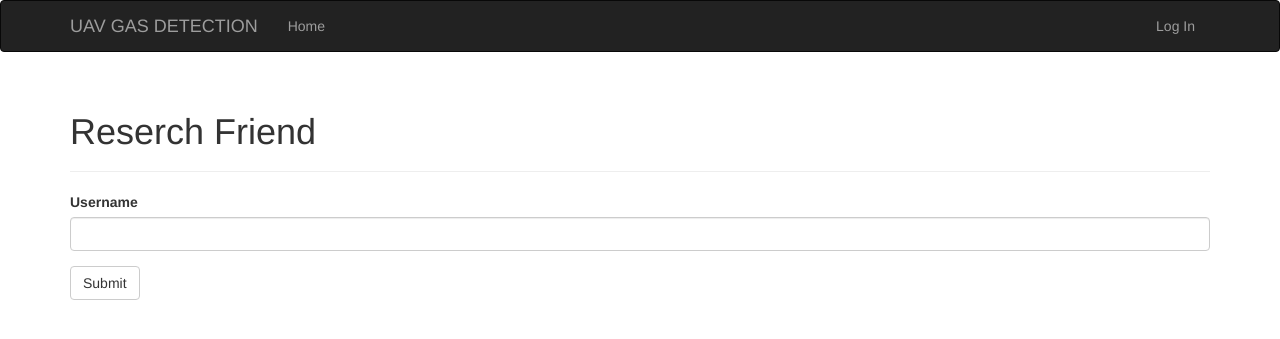
After one commit to driver0/learn_flaskweb, a Flask app: page /reserch in a window 1280 px wide. The commit adds this page. Shown: the top 339 px of the page. Run offline with Flask 2, Linux system fonts and the light colour scheme; some libraries are stand-ins or nearby versions.

Commit message:
add resercg friend

```diff
--- a/app/main/forms.py
+++ b/app/main/forms.py
@@ -8,6 +8,14 @@ from wtforms.validators import DataRequired, Length, Email, Regexp
 from wtforms import ValidationError
 from flask_pagedown.fields import PageDownField
 from ..models import Role, User
+
+class ReserchFrom(FlaskForm):
+    username = StringField('Username', validators=[
+        DataRequired(), Length(1, 64),
+        Regexp('^[A-Za-z][A-Za-z0-9_.]*$', 0,
+               'Usernames must have only letters, numbers, dots or '
+               'underscores')])
+    submit = SubmitField('Submit')
 
 class NameForm(FlaskForm):
     name = StringField('What is your name?',validators=[DataRequired()])
--- a/app/main/views.py
+++ b/app/main/views.py
@@ -4,7 +4,7 @@
 from flask import render_template,session,redirect,url_for,abort,flash,current_app,request,make_response
 from flask_login import login_required, current_user
 from . import main
-from .forms import NameForm,EditProfileForm,EditProfileAdminForm,PostForm,CommentForm
+from .forms import NameForm,EditProfileForm,EditProfileAdminForm,PostForm,CommentForm,ReserchFrom
 from .. import db
 from ..models import Role,User,Post,Permission,Comment
 from ..email import send_email
@@ -33,6 +33,13 @@ def index():
     return render_template('index.html',
             form=form,posts=posts,show_followed=show_followed,pagination=pagination)
 
+@main.route('/reserch',methods=['GET', 'POST'])
+def reserch():
+    form = ReserchFrom()
+    if form.validate_on_submit():
+        username = form.username.data
+        return redirect(url_for('.user', username=username))
+    return render_template('reserch.html', form=form)
 
 @main.route('/user/<username>')
 def user(username):
--- a/app/templates/base.html
+++ b/app/templates/base.html
@@ -26,6 +26,7 @@
                 <li><a href="{{ url_for('main.index') }}">Home</a></li>
                 {% if current_user.is_authenticated %}
                 <li><a href="{{ url_for('main.user', username=current_user.username) }}">Profile</a></li>
+                <li><a href="{{ url_for('main.reserch') }}">Reserch</a></li>
                 {% endif %}
             </ul>
             <ul class="nav navbar-nav navbar-right">
--- /dev/null
+++ b/app/templates/reserch.html
@@ -0,0 +1,13 @@
+{% extends "base.html" %}
+{% import "bootstrap/wtf.html" as wtf %}
+
+{% block title %}UAV - Reserch Friend{% endblock %}
+
+{% block page_content %}
+<div class="page-header">
+    <h1>Reserch Friend</h1>
+</div>
+<div>
+    {{ wtf.quick_form(form) }}
+</div>
+{% endblock %}
```
Also changed, not shown: data-dev.sqlite, 2 other files.
